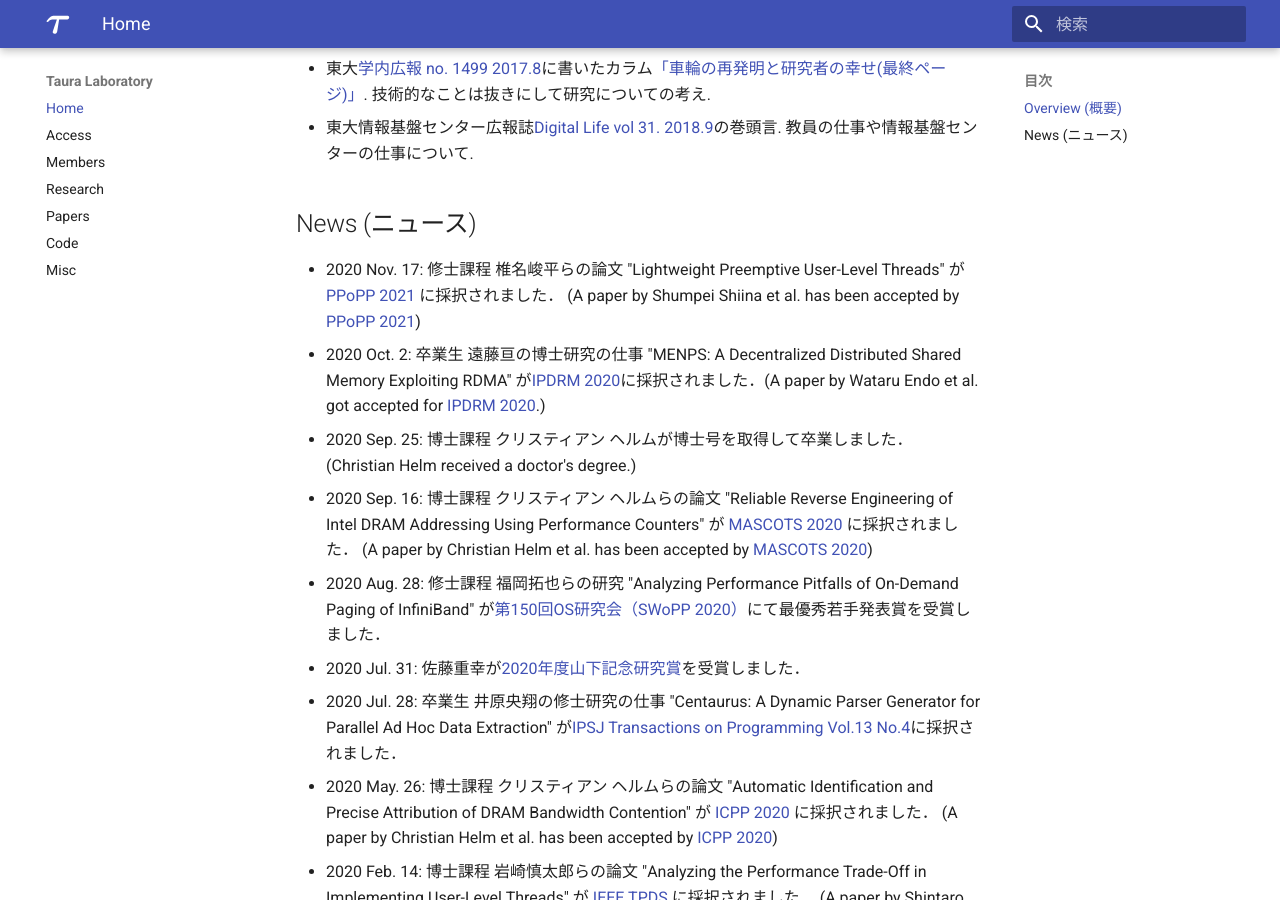
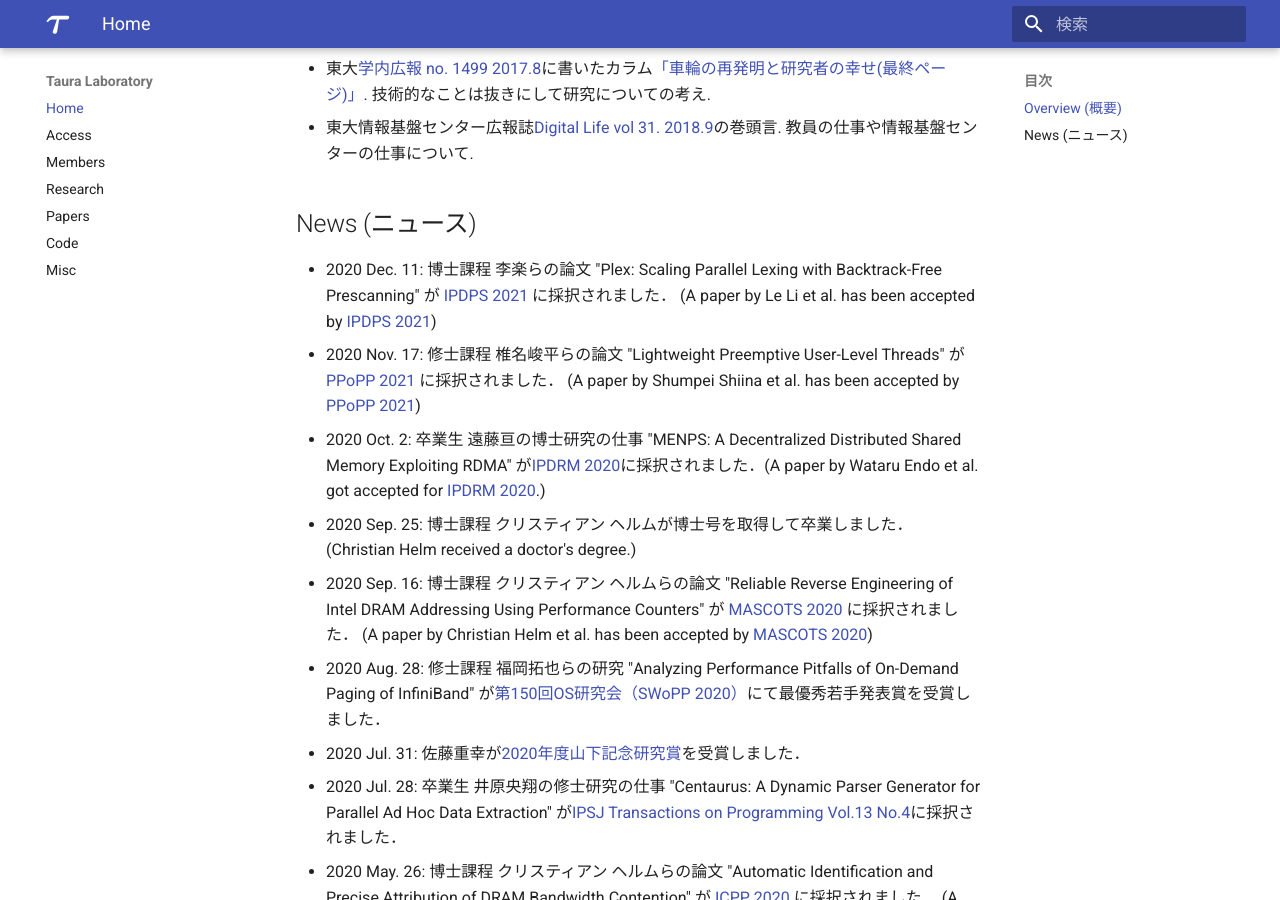
Before and after one commit to Yukayo/taura-lab, an MkDocs documentation site: the page built from docs/index.md, in a window 1280 px wide and 900 px high, scrolled down 688 px. Built offline with MkDocs 1.6.1 and Material for MkDocs 9.7.7, drawn with Linux system fonts in a browser that asks for light colours.

Commit message:
Update index.md

```diff
--- a/docs/index.md
+++ b/docs/index.md
@@ -32,6 +32,7 @@ computers much more accessible to domain scientists.
   * 東大情報基盤センター広報誌[Digital Life vol 31. 2018.9](https://www.itc.u-tokyo.ac.jp/DigitalLife/vol31/Digital%20Life%20Vol31.pdf)の巻頭言. 教員の仕事や情報基盤センターの仕事について.
 
 ## News (ニュース)
+  * 2020 Dec. 11: 博士課程 李楽らの論文 "Plex: Scaling Parallel Lexing with Backtrack-Free Prescanning" が [IPDPS 2021](https://www.ipdps.org/) に採択されました． (A paper by Le Li et al. has been accepted by [IPDPS 2021](https://www.ipdps.org/))
   * 2020 Nov. 17: 修士課程 椎名峻平らの論文 "Lightweight Preemptive User-Level Threads" が [PPoPP 2021](https://ppopp21.sigplan.org/) に採択されました． (A paper by Shumpei Shiina et al. has been accepted by [PPoPP 2021](https://ppopp21.sigplan.org/))
   * 2020 Oct. 2: 卒業生 遠藤亘の博士研究の仕事 "MENPS: A Decentralized Distributed Shared Memory Exploiting RDMA" が[IPDRM 2020](https://ipdrm.github.io/)に採択されました．(A paper by Wataru Endo et al. got accepted for [IPDRM 2020](https://ipdrm.github.io/).)
   * 2020 Sep. 25: 博士課程 クリスティアン ヘルムが博士号を取得して卒業しました． (Christian Helm received a doctor's degree.)
```
